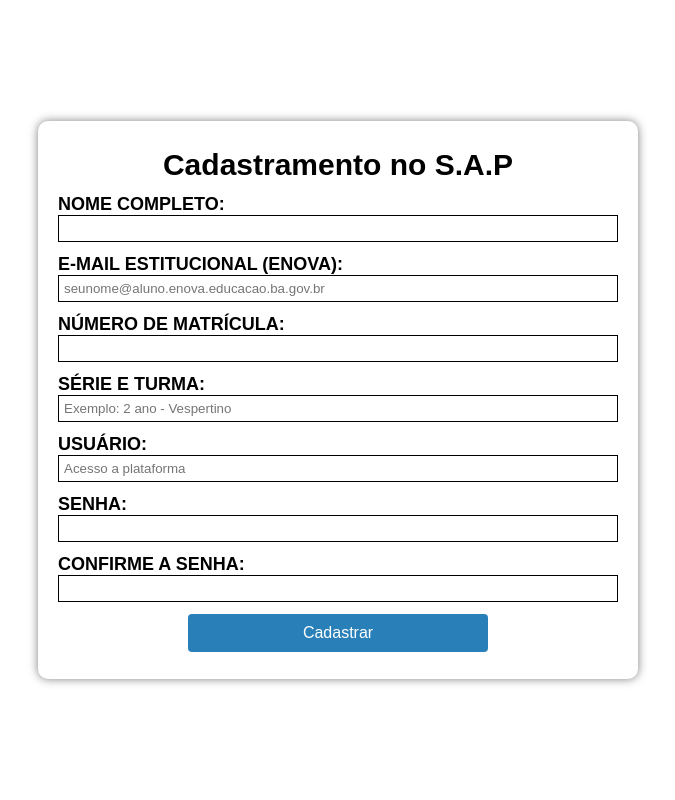
After one commit to AplicativoPedagogico/Projeto, a PHP site: page /assets/scripts/cadastro.html in a window 1280 px wide. The commit adds this page. Shown: the whole page, without its empty margins (302-977 px from the left). Run offline with PHP 8.4, Linux system fonts and the light colour scheme.

Commit message:
pagina de cadastro
Co-Authored-By: Salomão Faleta <86962710+Salomao-Faleta@users.noreply.github.com>

```diff
--- a/assets/conf/base.css
+++ b/assets/conf/base.css
@@ -1,4 +1,8 @@
 @charset "UTF-8";
+
+:root{
+    --azulMain: "#3498db";
+}
 
 *{
     padding: 0px;
--- /dev/null
+++ b/assets/css/cadastro.css
@@ -0,0 +1,74 @@
+@import url("../conf/base.css");
+
+body {
+    display: flex;
+    justify-content: center;
+    align-items: center;
+    height: 100vh;
+}
+
+form {
+    width: 600px;
+    max-width: 100%;
+    padding: 20px;
+    box-shadow: 0px 0px 10px rgba(0, 0, 0, 0.5);
+    border-radius: 10px;
+}
+
+form .form-group {
+    padding: 5px 0px;
+    margin: 2px 0px;
+    text-align: left;
+}
+
+h1 {
+    text-align: center;
+    /* margin: 10px 0px; */
+    font-size: 20px;
+}
+
+.form-group label {
+    /* text-align: left; */
+    text-transform: uppercase;
+    font-weight: bolder;
+    display: block;
+    font-size: 16px;
+}
+
+.form-group .input {
+    width: 100%;
+    padding: 5px;
+    outline: none;
+    border: 1.1px solid black;
+}
+
+.form-group .input[type="submit"] {
+    max-width: 100%;
+    width: 300px;
+    padding: 10px;
+    border: none;
+    border-radius: 4px;
+    background-color: #2980b9;
+    color: #fff;
+    font-size: 16px;
+    cursor: pointer;
+    display: block;
+    margin: auto;
+}
+
+.form-group .input[type="submit"]:hover {
+    background-color: #2980b9;
+}
+
+/* RESPONSIVIDADE */
+
+@media (width > 600px) {
+    h1 {
+        font-size: 30px;
+    }
+
+
+    .form-group label{
+        font-size: 18px;
+    }
+}
--- a/assets/css/index.css
+++ b/assets/css/index.css
@@ -64,7 +64,7 @@ form .form-group input[type="submit"]{
     padding: 10px;
     border: none;
     border-radius: 4px;
-    background-color: #3498db;
+    background-color: var(--azulMain);
     color: #fff;
     font-size: 16px;
     cursor: pointer;
--- /dev/null
+++ b/assets/scripts/cadastro.html
@@ -0,0 +1,66 @@
+<!DOCTYPE html>
+<html lang="en">
+<head>
+    <meta charset="UTF-8">
+    <meta name="viewport" content="width=device-width, initial-scale=1.0">
+    <link rel="stylesheet" href="../css/cadastro.css">
+    <title>Cadastramento - S.A.P</title>
+</head>
+<body>
+
+    <form action="" method="post">
+
+        <div class="form-group">
+            <h1>Cadastramento no S.A.P</h1>
+        </div>
+
+        <div class="form-group">
+            <label for="nome">Nome Completo:</label>
+            <input type="text" name="nome" id="nome" class="input">
+        </div>
+
+        <div class="form-group">
+            <label for="email">E-mail Estitucional (ENOVA):</label>
+            <input type="email" name="email" id="email" class="input" placeholder="seunome@aluno.enova.educacao.ba.gov.br">
+        </div>
+
+        <div class="form-group">
+            <label for="numMatricula">Número de matrícula:</label>
+            <input type="number" name="numMatricula" id="numMatricula" class="input">
+        </div>
+
+        <div class="form-group">
+            <label for="serieTurma">Série e turma:</label>
+            <input type="text" name="serieTurma" id="serieTurma" class="input" placeholder="Exemplo: 2 ano - Vespertino">
+        </div>
+
+        <div class="form-group">
+            <label for="usuario">Usuário:</label>
+            <input type="text" name="usuario" id="usuario" class="input" placeholder="Acesso a plataforma">
+        </div>
+
+        <div class="form-group">
+            <label for="senha">Senha:</label>
+            <input type="password" name="senha" id="senha" class="input">
+        </div>
+
+        <div class="form-group">
+            <label for="confirmaSenha">Confirme a senha:</label>
+            <input type="password" name="confirmaSenha" id="confirmaSenha" class="input">
+        </div>
+
+
+        <div class="form-group">
+            <input type="submit" value="Cadastrar" id="Cadastrar" class="input">
+        </div>
+
+
+
+
+    </form>
+
+
+
+
+</body>
+</html>
--- a/index.html
+++ b/index.html
@@ -1,10 +1,10 @@
 <!DOCTYPE html>
-<html lang="en">
+<html lang="pt-BR">
 <head>
     <meta charset="UTF-8">
     <meta name="viewport" content="width=device-width, initial-scale=1.0">
     <link rel="stylesheet" href="assets/css/index.css">
-    <title>Login | Cadastro</title>
+    <title>Sistema de Acompanhamento Pedagógico</title>
 </head>
 <body>
 
@@ -38,7 +38,7 @@
         <div class="links">
             <ul>
                 <li><a href="#">Esqueci minha senha</a></li>
-                <li><a href="#">Não tenho cadastro</a></li>
+                <li><a href="assets/scripts/cadastro.html">Não tenho cadastro</a></li>
             </ul>
         </div>
 
```
Also changed, not shown: 1 other file.
